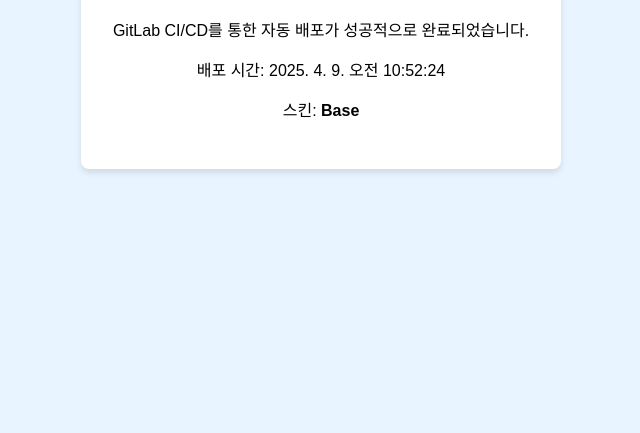
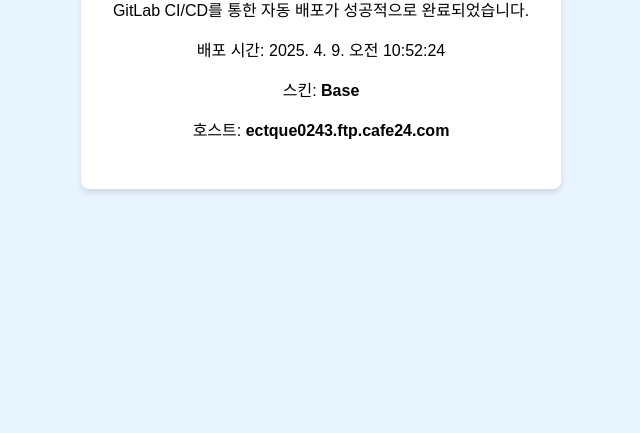
Before and after one commit to jhhwang53/smart-design-hub-v1, a website: page public/base/test.html in a window 1280 px wide. Shown: the part 367-800 px from the top of the page, without its empty margins (319-959 px from the left). Drawn offline with Linux system fonts and the light colour scheme.

Commit message:
feat: 배포 정보에 호스트 추가
- 배포 결과 화면에 호스트 정보를 추가했습니다.
- 호스트 정보는 'ectque0243.ftp.cafe24.com'입니다.

```diff
--- a/public/base/test.html
+++ b/public/base/test.html
@@ -32,6 +32,7 @@
         <p>GitLab CI/CD를 통한 자동 배포가 성공적으로 완료되었습니다.</p>
         <p>배포 시간: <span id="timestamp"></span></p>
         <p>스킨: <strong>Base</strong></p>
+        <p>호스트: <strong>ectque0243.ftp.cafe24.com</strong></p>
     </div>
 
     <script>
```
